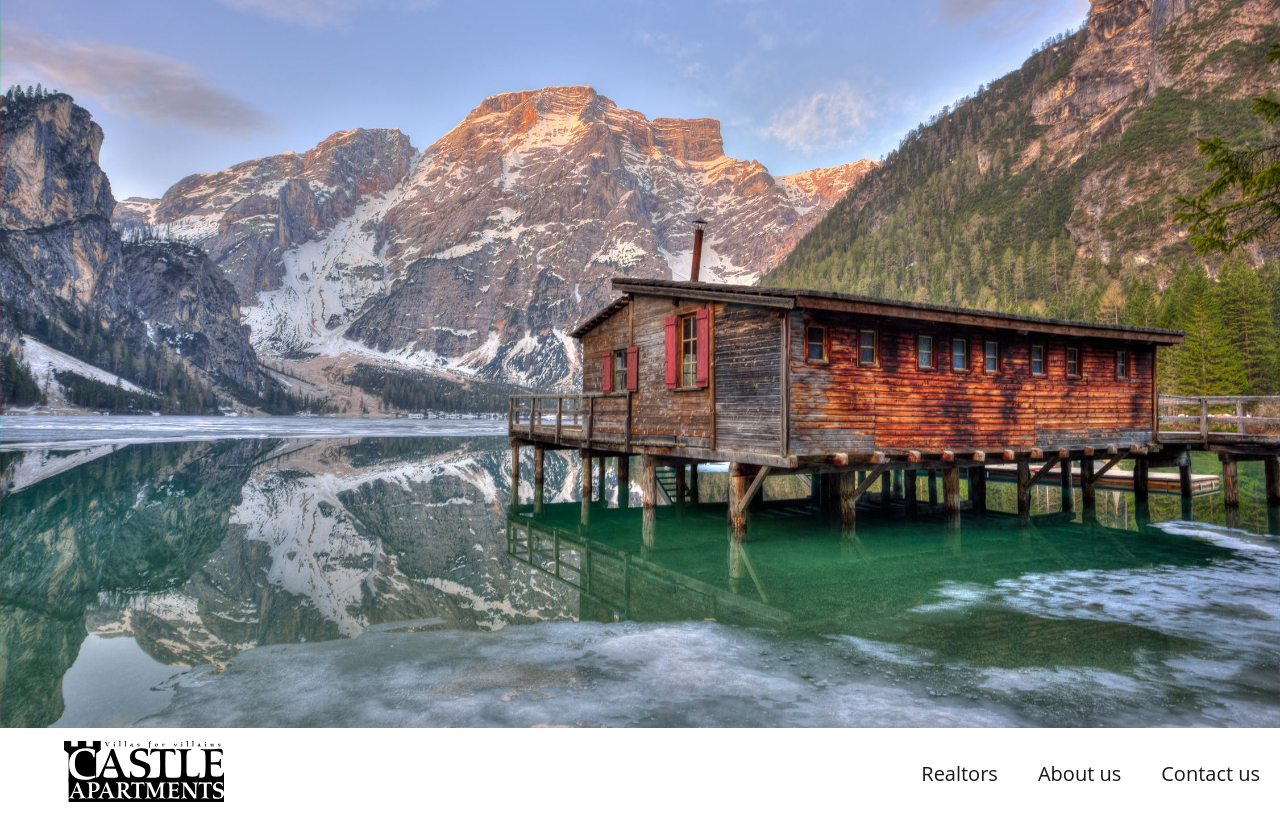
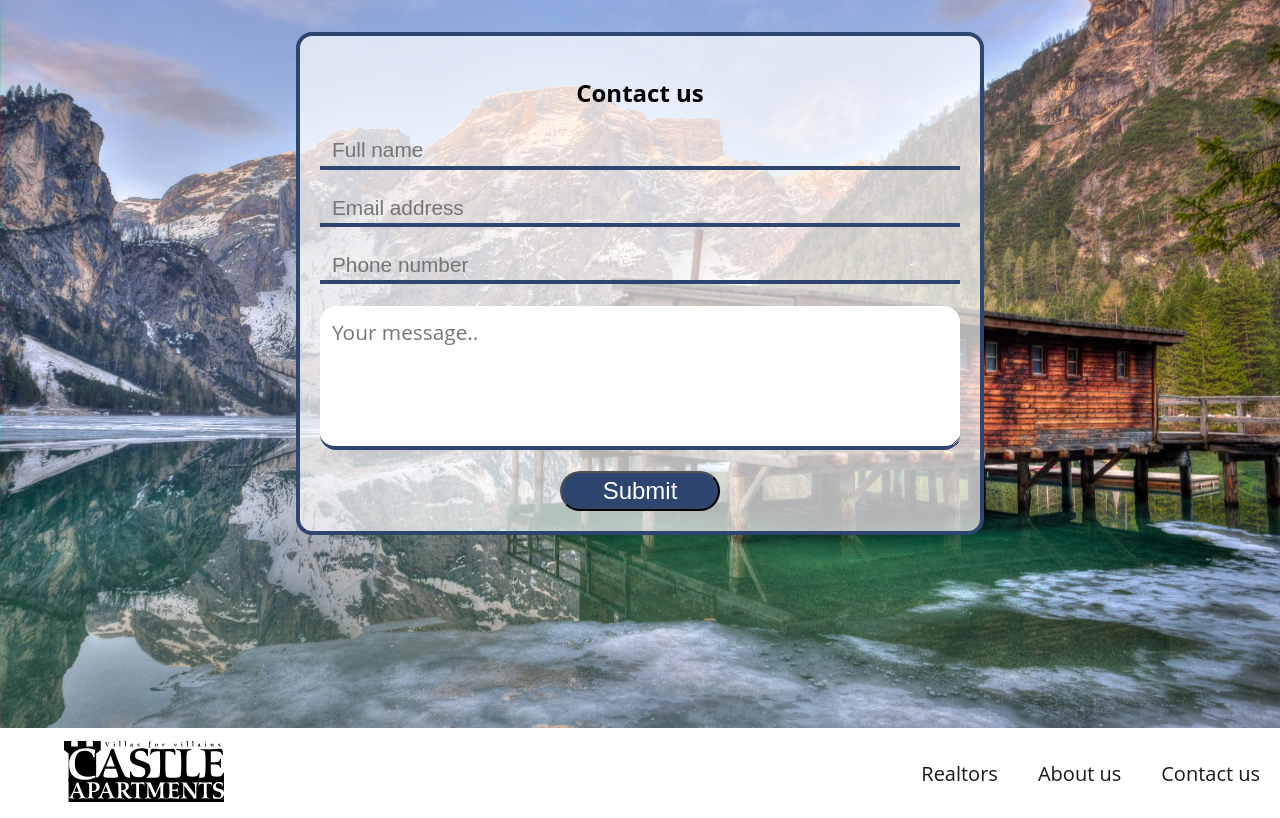
Before and after one commit to ymir17/castleApt, a Django app: page /contactus/ in a window 1280 px wide. Shown: the part 72-890 px from the top of the page. Run offline with Django 3.2, Linux system fonts and the light colour scheme.

Commit message:
Contact us form created

```diff
--- a/static/css/contactus.css
+++ b/static/css/contactus.css
@@ -0,0 +1,51 @@
+/* Style inputs with type="text", select elements and textareas */
+input[type=text], textarea {
+    background: rgba(255, 255, 255, 0);
+    border: none;
+    border-bottom: 0.3rem solid #2E4570;
+    height: 2.2rem;
+    font-size: 1.3rem;
+    width: 100%; /* Full width */
+    padding: 0.75rem; /* Some padding */
+    box-sizing: border-box; /* Make sure that padding and width stays in place */
+    margin-top: 0.375rem; /* Add a top margin */
+    margin-bottom: 1rem; /* Bottom margin */
+    resize: vertical /* Allow the user to vertically resize the textarea (not horizontally) */
+}
+
+/* Style the submit button with a specific background color etc */
+input[type=submit] {
+    width: 10rem;
+    height: 2.5rem;
+    border-radius: 2rem;
+    font-size: 1.5rem;
+    color: white;
+    background-color: #2E4570;
+    display: block;
+    margin: auto;
+}
+
+textarea:focus, input:focus{
+    outline: none;
+}
+
+.container {
+    border: 0.3rem solid #2E4570;
+    border-radius: 1rem;
+    background-color: rgba(255, 255, 255, 0.7);
+    padding: 1.25rem;
+    width: 50%;
+    margin: auto;
+    margin-top: 2rem;
+}
+
+h2 {
+    text-align: center;
+}
+
+textarea {
+    height: 9rem;
+    background: rgba(255, 255, 255, 1);
+    font-family: 'Open Sans', sans-serif;
+    border-radius: 1rem;
+}
--- a/templates/Contact_us/contactus.html
+++ b/templates/Contact_us/contactus.html
@@ -3,5 +3,20 @@
     {% load static %}
 
     <link rel="stylesheet" href="{% static 'css/contactus.css' %}">
+    <div class="container">
+    <h2>Contact us</h2>
+  <form action="action_page.php">
 
+      <input type="text" id="name" name="fullname" placeholder="Full name">
+
+      <input type="text" id="email" name="emailadress" placeholder="Email address">
+
+      <input type="text" id="pnumber" name="phonenumber" placeholder="Phone number">
+
+      <textarea id="subject" name="subject" placeholder="Your message.." ></textarea>
+
+      <input type="submit" value="Submit">
+
+  </form>
+</div>
 {% endblock %}
```
